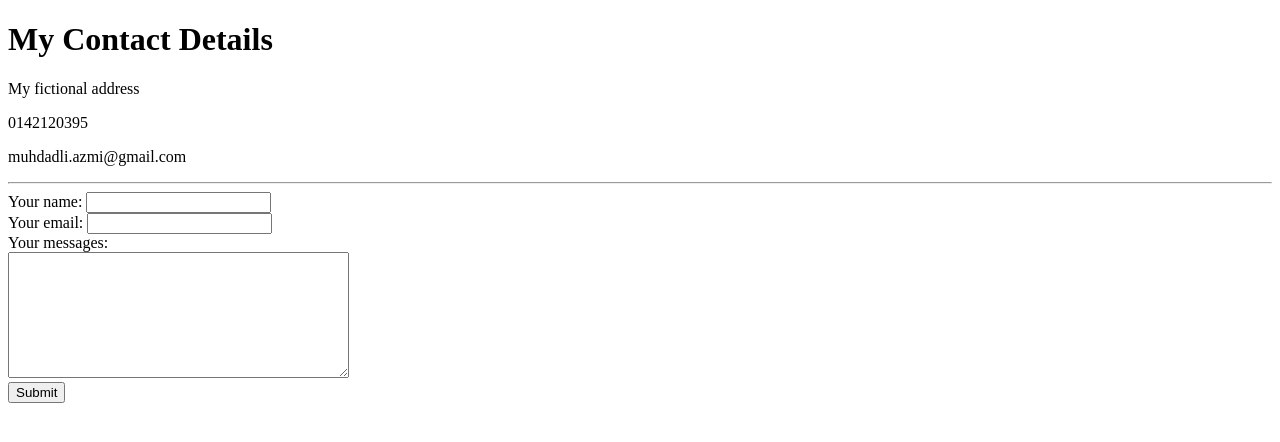
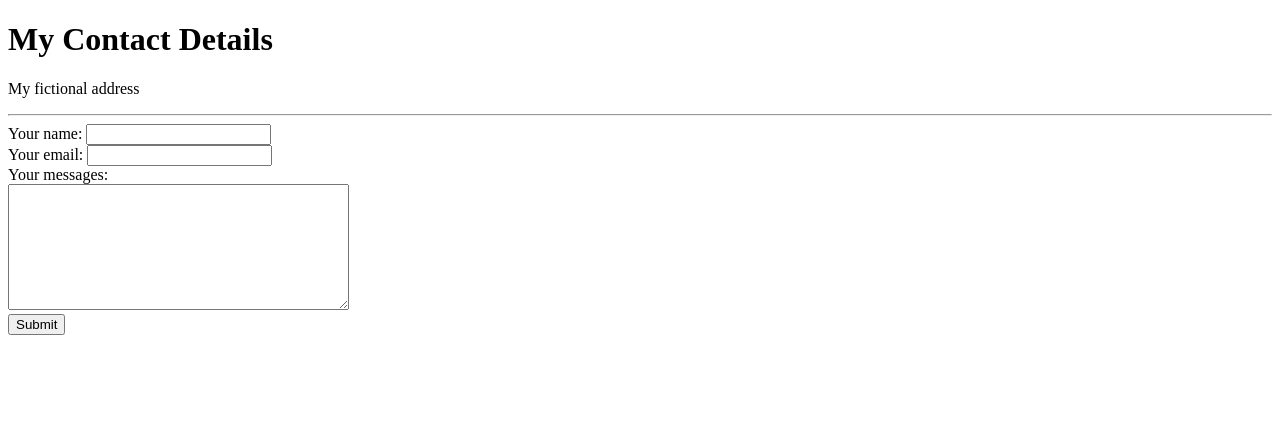
Before and after one commit to hammurabi05/cv, a plain HTML site: page contact.html in a window 1280 px wide. Drawn offline with Linux system fonts and the light colour scheme.

Commit message:
Update contact.html

```diff
--- a/contact.html
+++ b/contact.html
@@ -8,8 +8,8 @@
   <body>
     <h1>My Contact Details</h1>
     <p>My fictional address</p>
-    <p>0142120395</p>
-    <p>muhdadli.azmi@gmail.com</p>
+
+
     <hr>
     <form class="" action="mailto:muhdadli@gmail.com" method="post" enctype="text/plain">
       <label>Your name: </label>
```
